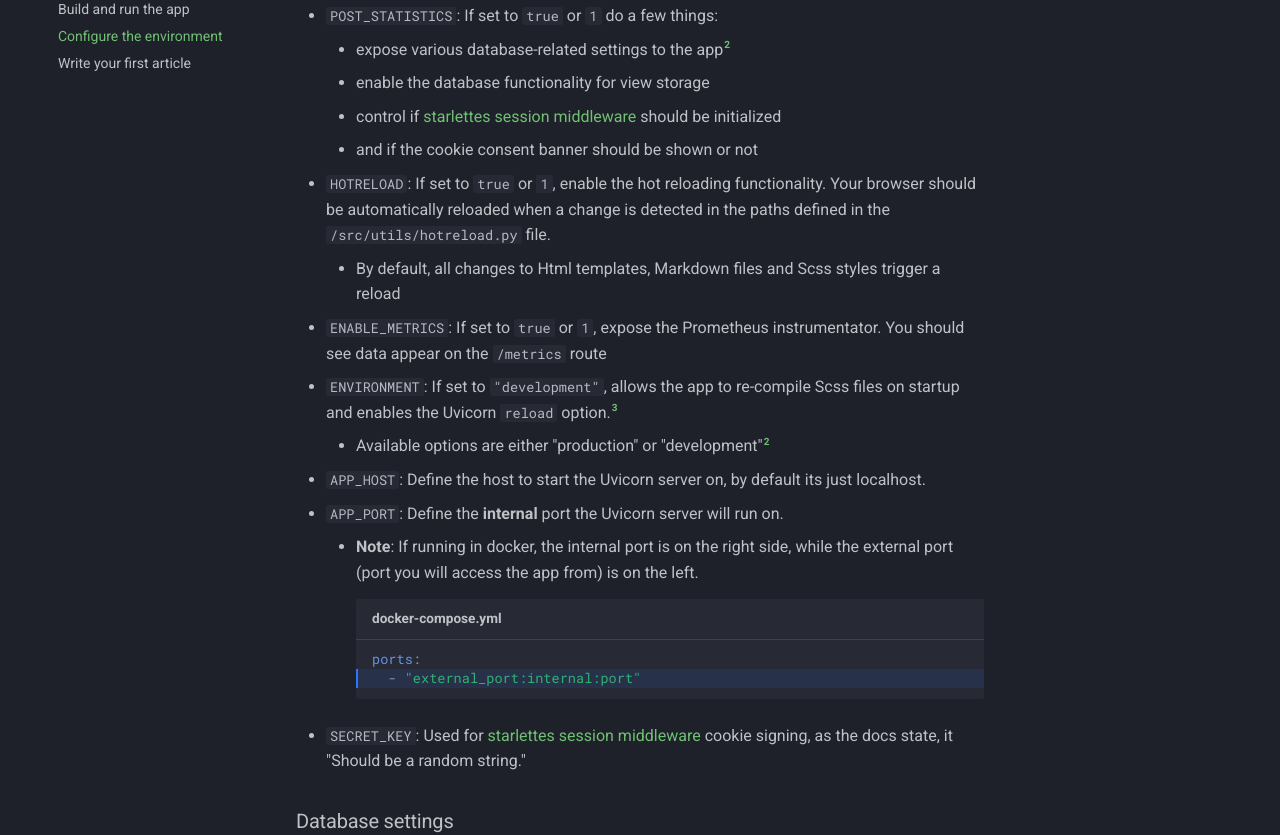
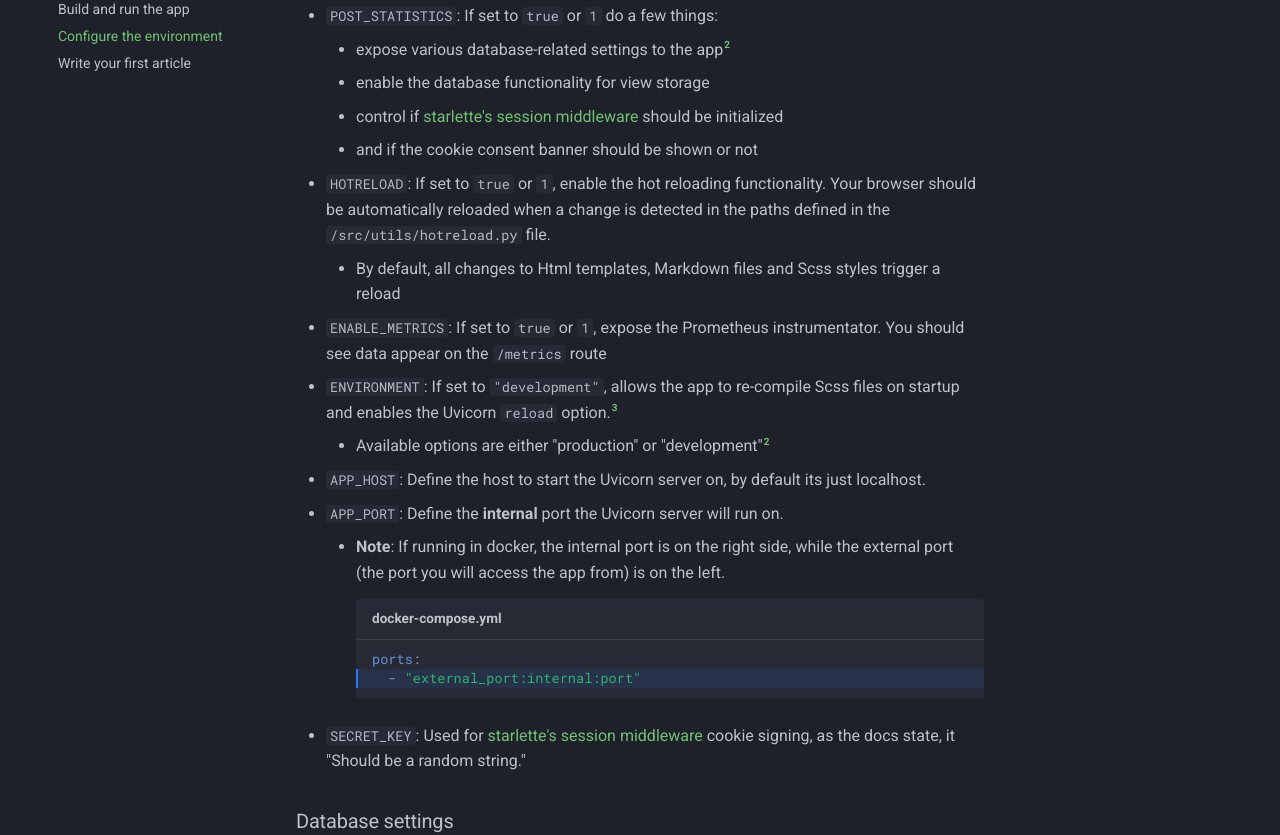
Before and after one commit to y0nei/FastAPI-fullstack-blog, an MkDocs documentation site: the page built from docs/getting_started/configure_the_environment.md, in a window 1280 px wide and 1400 px high, scrolled down 802 px. Shown: the part 153-988 px from the top of the window. Built offline with MkDocs 1.6.1 and Material for MkDocs 9.7.7, drawn with Linux system fonts in a browser that asks for light colours; comment, search, counter and statistics services are not loaded.

Commit message:
fix(docs): Fix typos

````diff
--- a/docs/getting_started/configure_the_environment.md
+++ b/docs/getting_started/configure_the_environment.md
@@ -34,7 +34,7 @@ For a list of default values refer to the `settings.py` file.[^2]
 - `POST_STATISTICS`: If set to `true` or `1` do a few things:
     - expose various database-related settings to the app[^2]
     - enable the database functionality for view storage
-    - control if [starlettes session middleware][1] should be initialized
+    - control if [starlette's session middleware][1] should be initialized
     - and if the cookie consent banner should be shown or not
 
 - `HOTRELOAD`: If set to `true` or `1`, enable the hot reloading functionality.
@@ -55,12 +55,13 @@ For a list of default values refer to the `settings.py` file.[^2]
 
 - `APP_PORT`: Define the **internal** port the Uvicorn server will run on.
     - **Note**: If running in docker, the internal port is on the right side,
-    while the external port (port you will access the app from) is on the left.
+    while the external port (the port you will access the app from) is on the
+    left.
     ```yaml hl_lines="2" title="docker-compose.yml"
     ports:
       - "external_port:internal:port"
     ```
-- `SECRET_KEY`: Used for [starlettes session middleware][1] cookie signing, as
+- `SECRET_KEY`: Used for [starlette's session middleware][1] cookie signing, as
   the docs state, it "Should be a random string."
 
 ### Database settings
````
Also changed, not shown: docs/getting_started/build_and_run_the_app.md (+3 -3 lines), docs/index.md (+2 -2 lines).
